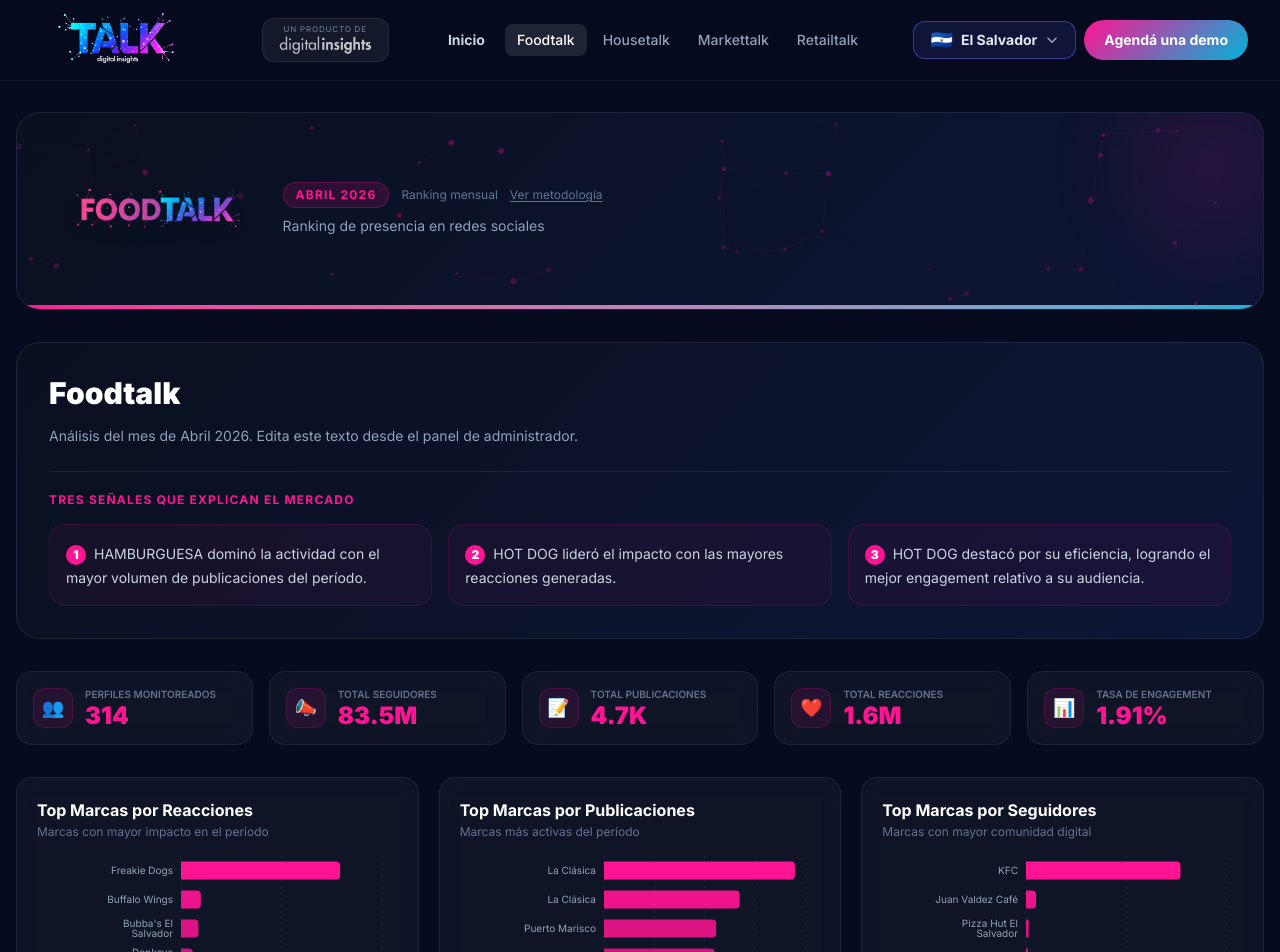
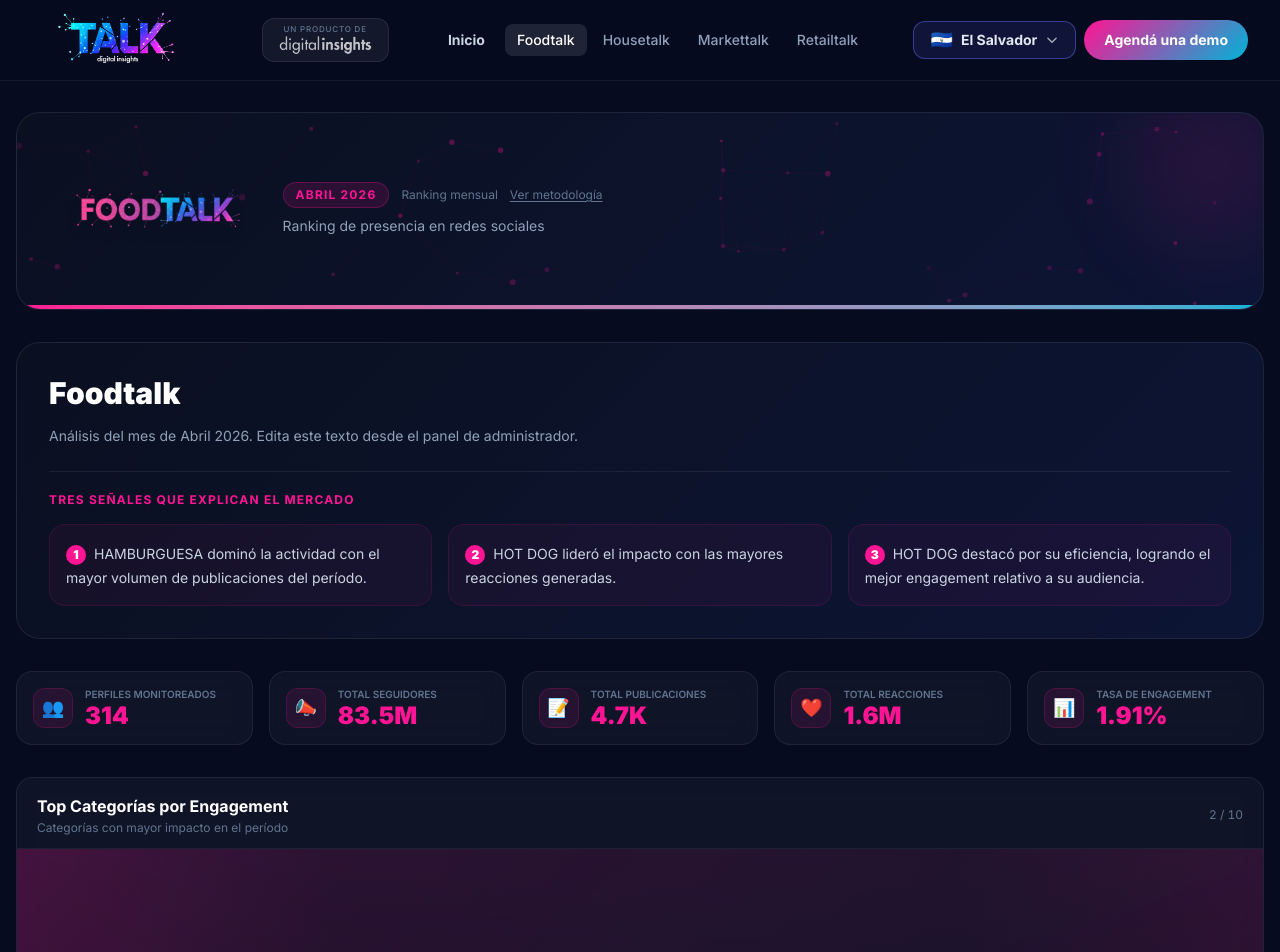
Before and after one commit to AlbertoGuadron/talk, a Next.js app: page /foodtalk in a window 1280 px wide. Shown: the top 952 px of the page. Built offline with nearby package versions, Linux system fonts and the light colour scheme.

Commit message:
feat: hide brand-level rankings; show only category and platform aggregates

```diff
--- a/components/TalkDashboard.tsx
+++ b/components/TalkDashboard.tsx
@@ -140,28 +140,6 @@
         <StatsCard label="Tasa de engagement"     value={engagementRateStr}             icon="📊" color={config.color} colorLight={config.colorLight} />
       </div>
 
-      {/* ── Top marcas del mes ────────────────────────────── */}
-      <div className="grid grid-cols-1 lg:grid-cols-3 gap-5 mb-5">
-        <TopBarChart
-          data={topReacciones}
-          color={config.color}
-          title="Top Marcas por Reacciones"
-          subtitle="Marcas con mayor impacto en el período"
-        />
-        <TopBarChart
-          data={topPublicaciones}
-          color={config.color}
-          title="Top Marcas por Publicaciones"
-          subtitle="Marcas más activas del período"
-        />
-        <TopBarChart
-          data={topSeguidores}
-          color={config.color}
-          title="Top Marcas por Seguidores"
-          subtitle="Marcas con mayor comunidad digital"
-        />
-      </div>
-
       {/* ── Datos por industria / categoría ───────────────── */}
       {hasCategoria ? (
         <>
```
